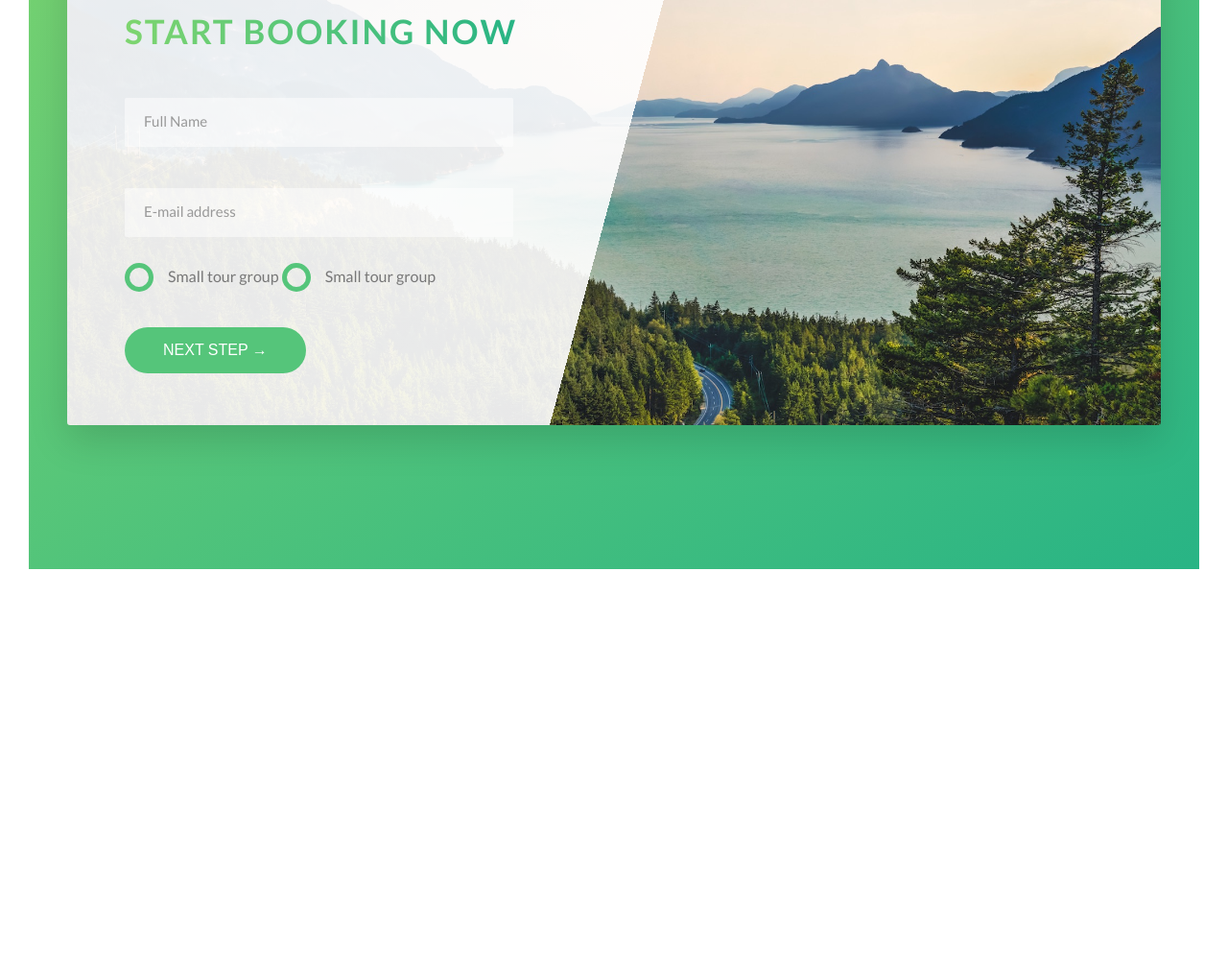
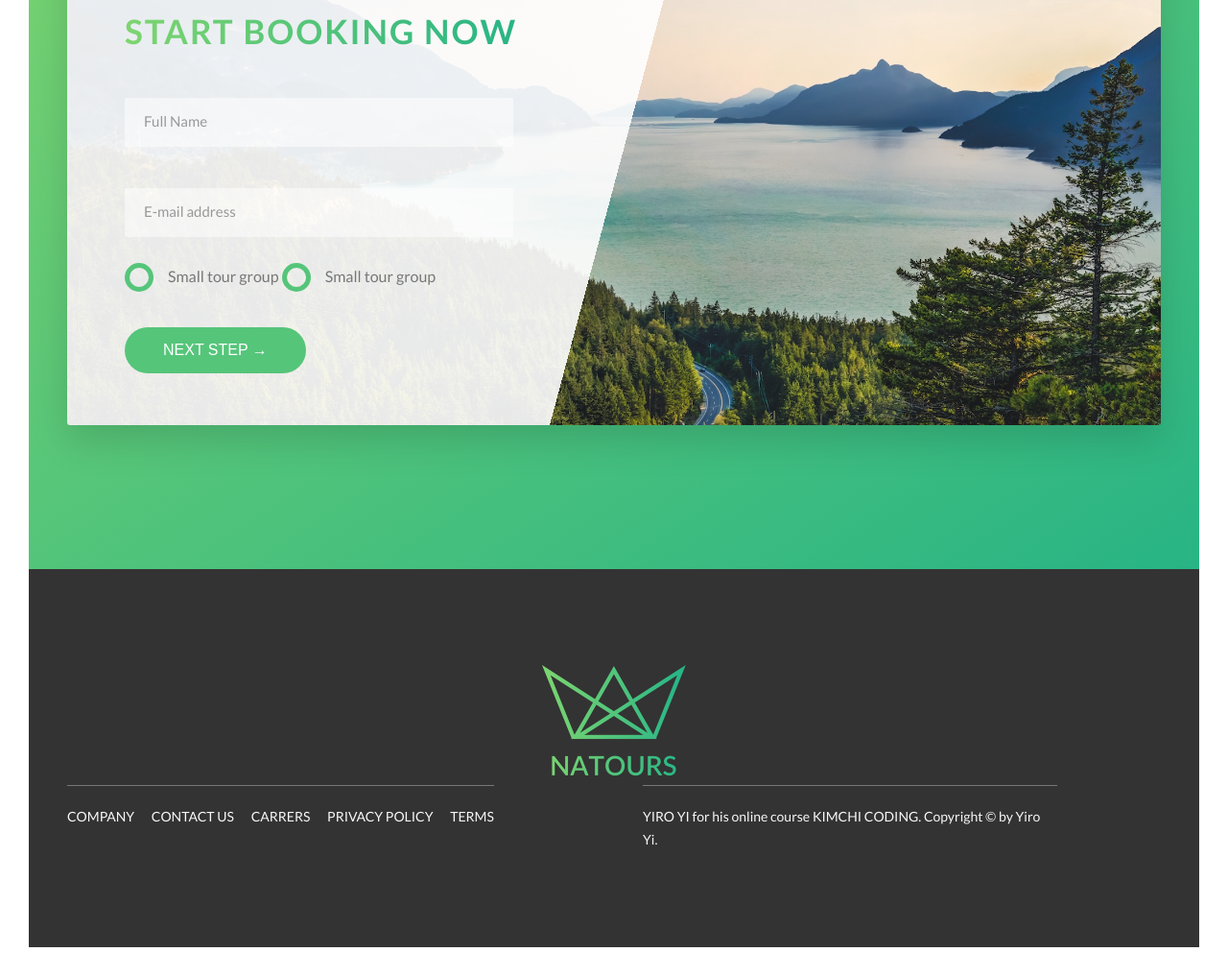
Before and after one commit to YiroYi/starter, a website: page index.html in a window 1280 px wide. Shown: the part 4783-5800 px from the top of the page at 96% size. Before the commit the page ends 5406 px from the top, so only its background shows below. Drawn offline with Linux system fonts and the light colour scheme.

Commit message:
Footer completed

```diff
--- a/index.html
+++ b/index.html
@@ -296,6 +296,42 @@
           </div>
         </section>
       </main>
+      <footer class="footer">
+        <div class="footer__logo-box">
+          <img src="img/logo-green-2x.png" alt="" class="footer__logo">
+        </div>
+        <div class="row">
+          <div class="col-1-of-2">
+            <div class="footer__navigation">
+              <ul class="footer__list">
+                <li class="footer__item">
+                  <a href="#" class="footer__link">Company</a>
+                </li>
+                <li class="footer__item">
+                  <a href="#" class="footer__link">Contact Us</a>
+                </li>
+                <li class="footer__item">
+                  <a href="#" class="footer__link">Carrers</a>
+                </li>
+                <li class="footer__item">
+                  <a href="#" class="footer__link">Privacy policy</a>
+                </li>
+                <li class="footer__item">
+                  <a href="#" class="footer__link">Terms</a>
+                </li>
+              </ul>
+            </div>
+          </div>
+          <div class="col-1-of-2">
+            <p class="footer__copyright">
+              <a href="" class="footer__link">Yiro Yi</a>
+              for his online course
+              <a href="" class="footer__link">Kimchi Coding</a>.
+              Copyright &copy; by Yiro Yi.
+            </p>
+          </div>
+        </div>
+      </footer>
 
 
       <!-- How to make a grid -->
--- a/sass/abstracts/_variables.scss
+++ b/sass/abstracts/_variables.scss
@@ -15,6 +15,7 @@ $color-grey-light-2: #eee;
 
 $color-grey-dark: #777;
 $color-grey-dark-2: #999;
+$color-grey-dark-3: #333;
 
 $color-white: #fff;
 $color-black: #000;
--- a/sass/components/_component-index.scss
+++ b/sass/components/_component-index.scss
@@ -5,3 +5,4 @@
 @import "story";
 @import "bg-video";
 @import "form";
+@import "footer";
--- /dev/null
+++ b/sass/components/_footer.scss
@@ -0,0 +1,59 @@
+.footer {
+  background-color: $color-grey-dark-3;
+  padding: 10rem 0;
+  font-size: 1.4rem;
+
+  &__logo-box {
+    text-align: center;
+  }
+
+  &__logo {
+    width: 15rem;
+    height: auto;
+  }
+
+  &__navigation { //esto es la linea que va srriba de las opciones
+    border-top: 1px solid $color-grey-dark;
+    padding-top: 2rem;
+    display: inline-block; // esto corta la linea a la altura del ultimo objeto
+  }
+
+  &__list {
+    list-style: none;
+  }
+
+  &__item {
+  display: inline-block; // en vez the ponerlos uno arriba de otro los pone en linea
+
+    &:not(:last-child) {
+      margin-right: 1.5rem;
+    }
+  }
+
+  &__link {
+    &:link,
+    &:visited {
+
+      color: $color-grey-light-1;
+      background-color: $color-grey-dark-3;
+      text-decoration: none;
+      text-transform: uppercase;
+      display: inline-block;
+      transition: all .2;
+    }
+
+    &:hover,
+    &:active {
+      color: $color-primary;
+      box-shadow: 0 1rem 2rem rgba($color-black, .4);
+      transform: rotate(5deg) scale(1.4);
+    }
+  }
+
+  &__copyright {
+    color: $color-grey-light-1;
+    border-top: 1px solid $color-grey-dark;
+    padding-top: 2rem;
+    width: 80%;
+  }
+}
```
Also changed, not shown: css/style.css.
